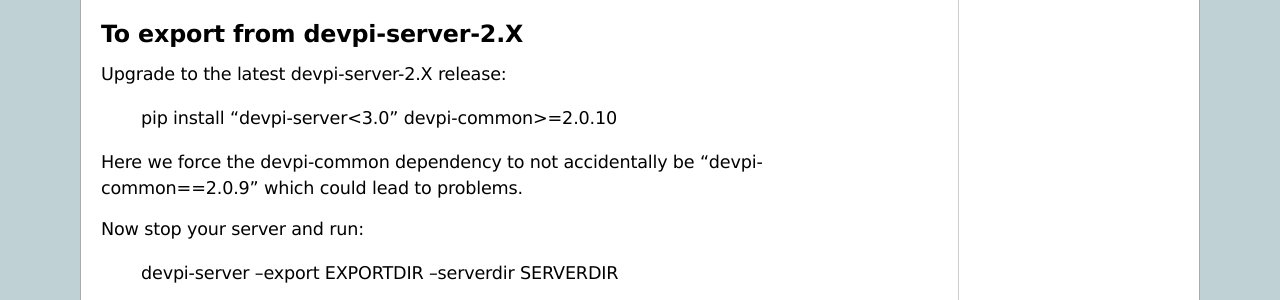
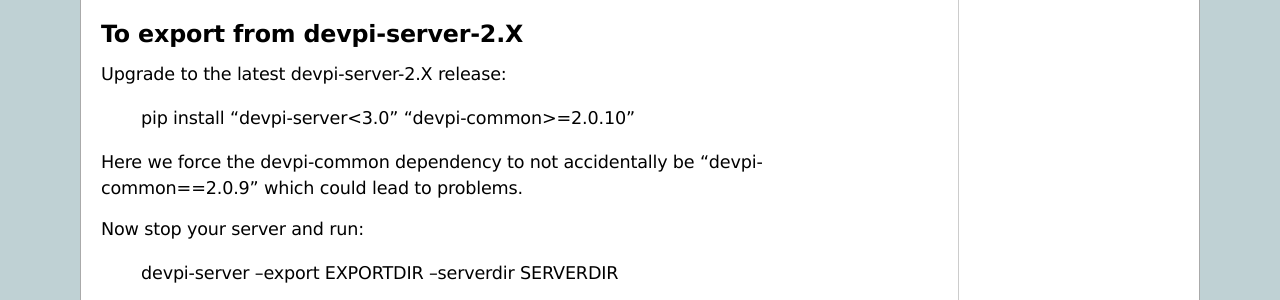
Before and after one commit to devpi/devpi, a Sphinx documentation site: the page built from doc/announce/server-4.0.rst, in a window 1280 px wide and 900 px high, scrolled down 818 px. Shown: the part 152-452 px from the top of the window. Built offline with Sphinx 7.4.7, drawn with Linux system fonts in a browser that asks for light colours.

Commit message:
fix quoting for pip command

```diff
--- a/doc/announce/server-4.0.rst
+++ b/doc/announce/server-4.0.rst
@@ -46,7 +46,7 @@
 
 Upgrade to the latest devpi-server-2.X release:
 
-    pip install "devpi-server<3.0" devpi-common>=2.0.10
+    pip install "devpi-server<3.0" "devpi-common>=2.0.10"
 
 Here we force the devpi-common dependency to not accidentally
 be "devpi-common==2.0.9" which could lead to problems.
```
